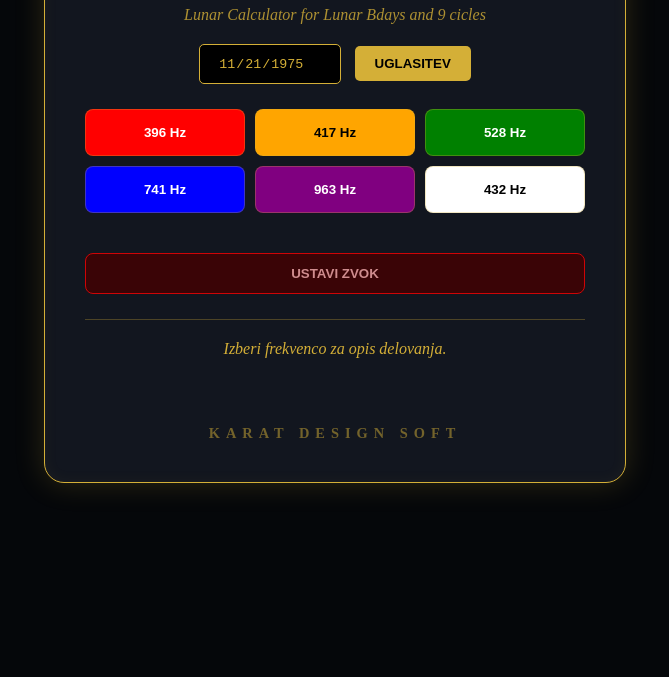
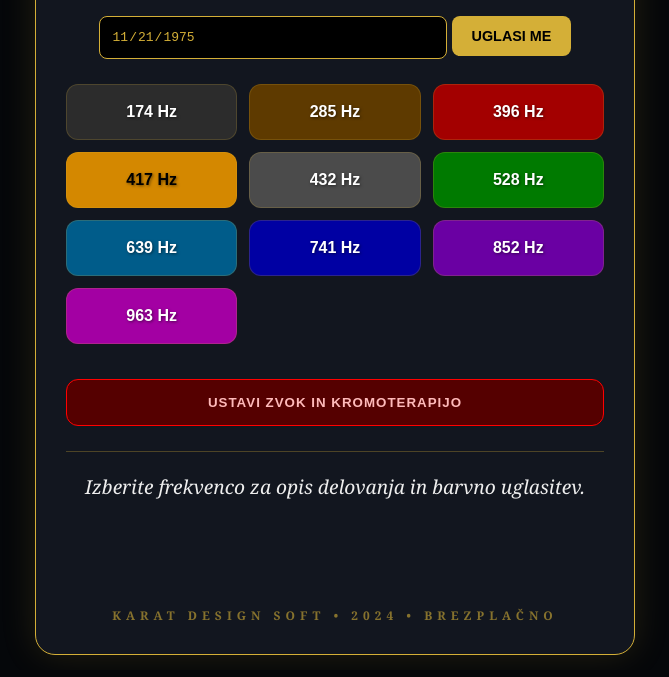
Before and after one commit to tetragrammatonresurrection-source/monad-harmony, a plain HTML site: page index.html in a window 1280 px wide. Shown: the part 163-840 px from the top of the page, without its empty margins (305-974 px from the left). Drawn offline with Linux system fonts and the light colour scheme.

Commit message:
Update index.html

```diff
--- a/index.html
+++ b/index.html
@@ -2,155 +2,137 @@
 <html lang="sl">
 <head>
     <meta charset="UTF-8">
-    <title>KARAT DESIGN - Harmonija</title>
+    <meta name="viewport" content="width=device-width, initial-scale=1.0">
+    <title>KARAT DESIGN - Monad Harmony</title>
     <style>
         body {
             background: #05070a;
-            color: #d4af37; /* Vsa razlaga v zlati barvi */
-            font-family: serif;
+            color: #d4af37;
+            font-family: 'Georgia', serif;
             display: flex;
             flex-direction: column;
             align-items: center;
-            padding: 20px;
+            padding: 15px;
             margin: 0;
             min-height: 100vh;
-            transition: background 0.8s ease;
+            transition: background 1.5s ease;
         }
 
         .box {
             background: #12161f;
             border: 1px solid #d4af37;
-            padding: 40px;
+            padding: 30px;
             border-radius: 20px;
-            max-width: 500px;
-            width: 90%;
+            max-width: 600px;
+            width: 100%;
+            box-sizing: border-box;
             text-align: center;
-            /* Glow efekt za celo kartico */
-            box-shadow: 0 0 30px rgba(212, 175, 55, 0.2), inset 0 0 15px rgba(212, 175, 55, 0.05);
-            position: relative;
-            margin-top: 50px;
+            box-shadow: 0 0 35px rgba(212, 175, 55, 0.15);
+            margin-top: 10px;
         }
 
-        h1 {
-            color: #d4af37;
-            font-variant: small-caps;
-            letter-spacing: 3px;
-            margin-top: 0;
-            text-shadow: 0 0 10px rgba(212, 175, 55, 0.3);
+        h1 { font-variant: small-caps; letter-spacing: 4px; margin-bottom: 5px; font-size: 1.8em; }
+
+        .grid {
+            display: grid;
+            grid-template-columns: repeat(3, 1fr);
+            gap: 12px;
+            margin: 25px 0;
         }
 
-        .grid { display: grid; grid-template-columns: 1fr 1fr 1fr; gap: 10px; margin: 25px 0; }
-
         .f-btn {
-            padding: 15px 5px;
+            padding: 18px 5px;
             cursor: pointer;
-            border: 1px solid rgba(212, 175, 55, 0.3);
+            border: 1px solid rgba(212, 175, 55, 0.2);
             font-weight: bold;
-            border-radius: 8px;
+            border-radius: 12px;
             color: white;
             transition: 0.3s;
+            font-size: 1em;
+            text-shadow: 1px 1px 3px rgba(0,0,0,0.5);
         }
-        .f-btn:hover { transform: scale(1.05); box-shadow: 0 0 15px rgba(212, 175, 55, 0.4); }
+
+        .f-btn:active { transform: scale(0.95); }
 
         .stop {
-            background: #400;
-            color: #ffaaaa;
+            background: #500;
+            color: #ffbaba;
             width: 100%;
-            padding: 12px;
+            padding: 15px;
             cursor: pointer;
             border: 1px solid #f00;
-            margin-top: 15px;
+            margin-top: 10px;
             font-weight: bold;
-            border-radius: 8px;
-            opacity: 0.8;
+            border-radius: 12px;
+            text-transform: uppercase;
+            letter-spacing: 1px;
         }
 
         #info {
             margin-top: 25px;
-            min-height: 45px;
+            min-height: 100px; /* Več prostora za besedilo */
             font-style: italic;
             border-top: 1px solid rgba(212, 175, 55, 0.3);
             padding-top: 20px;
-            color: #d4af37; /* Zlata razlaga */
+            line-height: 1.6;
+            font-size: 1.2em; /* Večja pisava za opise */
+            color: #eee;
         }
 
-        .sig {
-            margin-top: 40px;
-            color: #d4af37;
-            letter-spacing: 6px;
-            font-weight: bold;
-            opacity: 0.5;
-            font-size: 0.9em;
+        .sig { margin-top: 35px; letter-spacing: 5px; opacity: 0.6; font-size: 0.75em; font-weight: bold; }
+
+        input { padding: 12px; border: 1px solid #d4af37; background: #000; color: #d4af37; border-radius: 8px; font-size: 1em; width: 60%; }
+        button.calc-btn { background: #d4af37; color: #000; font-weight: bold; padding: 12px 20px; cursor: pointer; border: none; border-radius: 8px; font-size: 0.9em; margin-top: 10px; }
+
+        #rezultat { text-align: left; margin-top: 20px; border-top: 1px solid rgba(212, 175, 55, 0.3); padding-top: 15px; font-size: 1.1em; }
+        b { color: #d4af37; text-shadow: 0 0 8px rgba(212, 175, 55, 0.5); }
+
+        @media (max-width: 400px) {
+            .grid { grid-template-columns: 1fr 1fr; }
+            h1 { font-size: 1.5em; }
         }
-
-        input {
-            padding: 10px;
-            border: 1px solid #d4af37;
-            background: #000;
-            color: #d4af37;
-            border-radius: 5px;
-            text-align: center;
-        }
-
-        button.calc-btn {
-            background: #d4af37;
-            color: #000;
-            font-weight: bold;
-            padding: 10px 20px;
-            cursor: pointer;
-            border: none;
-            border-radius: 5px;
-            margin-left: 10px;
-        }
-
-        #rezultat {
-            text-align: left;
-            margin-top: 25px;
-            border-top: 1px solid rgba(212, 175, 55, 0.3);
-            padding-top: 20px;
-            display: none;
-            line-height: 1.8;
-            color: #d4af37; /* Zlata barva za rezultate */
-        }
-
-        b { color: #fff; text-shadow: 0 0 5px #d4af37; } /* Poudarki malce bolj svetli */
     </style>
 </head>
 <body>
 
 <div class="box">
     <h1>Monad Harmony</h1>
-    <p style="opacity: 0.8;"><i>Lunar Calculator for Lunar Bdays and 9 cicles</i></p>
+    <p style="opacity: 0.8; font-size: 0.95em;"><i>Brezplačna uglasitev frekvenc, barv in telesnih ciklov</i></p>
 
     <div style="margin: 20px 0;">
         <input type="date" id="datum" value="1975-11-21">
-        <button class="calc-btn" onclick="izracunaj()">UGLASITEV</button>
+        <button class="calc-btn" onclick="izracunaj()">UGLASI ME</button>
     </div>
 
-    <div id="rezultat">
-        <p>• Lunarna leta: <b id="r1"></b></p>
+    <div id="rezultat" style="display:none;">
+        <p>• Lunarna starost: <b id="r1"></b> let</p>
         <p>• Cikli zorenja (266 dni): <b id="r2"></b></p>
         <p>• Naslednja biološka prenova: <b id="r3"></b></p>
     </div>
 
     <div class="grid">
-        <button class="f-btn" style="background:#ff0000" onclick="igraj(396, '396Hz: Osvobajanje strahu in prizemljitev.', '#200')">396 Hz</button>
-        <button class="f-btn" style="background:#ffa500; color:black;" onclick="igraj(417, '417Hz: Odpravljanje negativnosti in spremembe.', '#210')">417 Hz</button>
-        <button class="f-btn" style="background:#008000" onclick="igraj(528, '528Hz: Frekvenca ljubezni in popravljanje DNK.', '#020')">528 Hz</button>
-        <button class="f-btn" style="background:#0000ff" onclick="igraj(741, '741Hz: Čiščenje in izražanje duhovne resnice.', '#002')">741 Hz</button>
-        <button class="f-btn" style="background:#800080" onclick="igraj(963, '963Hz: Prebujanje enosti in vrnitev k Monadi.', '#202')">963 Hz</button>
-        <button class="f-btn" style="background:#ffffff; color:black;" onclick="igraj(432, '432Hz: Naravna uglasitev in notranji mir.', '#111')">432 Hz</button>
+        <button class="f-btn" style="background:#2c2c2c" onclick="igraj(174, '174 Hz: Naravni anestetik. Zmanjšuje fizično bolečino in daje organom občutek varnosti.', '#0a0a12')">174 Hz</button>
+        <button class="f-btn" style="background:#5e3a00" onclick="igraj(285, '285 Hz: Regeneracija celic in tkiv. Pomaga pri celjenju in obnavljanju energijskega polja.', '#1a1200')">285 Hz</button>
+        <button class="f-btn" style="background:#a30000" onclick="igraj(396, '396 Hz: Osvobajanje od strahu in krivde. Odpravlja blokade in omogoča prizemljitev.', '#300000')">396 Hz</button>
+        <button class="f-btn" style="background:#d48800; color: #000;" onclick="igraj(417, '417 Hz: Čiščenje travm in negativnosti. Spodbuja spremembe in odpira pot novim začetkom.', '#301a00')">417 Hz</button>
+        <button class="f-btn" style="background:#4b4b4b" onclick="igraj(432, '432 Hz: Naravna resonanca vesolja. Prinaša globok notranji mir in jasnost misli.', '#121812')">432 Hz</button>
+        <button class="f-btn" style="background:#007a00" onclick="igraj(528, '528 Hz: Frekvenca ljubezni in čudežev. Znana po učinkih na popravljanje DNK in vitalnost.', '#002000')">528 Hz</button>
+        <button class="f-btn" style="background:#005c8a" onclick="igraj(639, '639 Hz: Harmonizacija odnosov. Izboljšuje komunikacijo, razumevanje in ljubezen med ljudmi.', '#001420')">639 Hz</button>
+        <button class="f-btn" style="background:#0000a3" onclick="igraj(741, '741 Hz: Razstrupljanje telesa in duha. Spodbuja samoizražanje in iskanje resnice.', '#000035')">741 Hz</button>
+        <button class="f-btn" style="background:#6a00a3" onclick="igraj(852, '852 Hz: Prebujanje intuicije. Pomaga videti globlji smisel in se vrniti k duhovnemu redu.', '#1d0035')">852 Hz</button>
+        <button class="f-btn" style="background:#a300a3" onclick="igraj(963, '963 Hz: Frekvenca bogov / Enosti. Aktivira češariko in povezuje z univerzalno zavestjo.', '#300030')">963 Hz</button>
     </div>
 
-    <button class="stop" onclick="ustavi()">USTAVI ZVOK</button>
-    <div id="info">Izberi frekvenco za opis delovanja.</div>
+    <button class="stop" onclick="ustavi()">Ustavi zvok in kromoterapijo</button>
+    <div id="info">Izberite frekvenco za opis delovanja in barvno uglasitev.</div>
 
-    <div class="sig">KARAT DESIGN SOFT</div>
+    <div class="sig">KARAT DESIGN SOFT • 2024 • BREZPLAČNO</div>
 </div>
 
 <script>
-    var avdio = null;
-    var oscilator = null;
+    let avdio = null;
+    let oscilator = null;
+    let ojacanje = null;
 
     function igraj(f, opis, barva) {
         if (!avdio) { avdio = new (window.AudioContext || window.webkitAudioContext)(); }
@@ -159,33 +141,42 @@
         ustavi();
 
         document.body.style.background = barva;
-        document.getElementById('info').innerText = opis;
+        document.getElementById('info').innerHTML = "<strong>" + opis + "</strong>";
 
         oscilator = avdio.createOscillator();
-        var ojacanje = avdio.createGain();
+        ojacanje = avdio.createGain();
+
+        oscilator.type = 'sine';
         oscilator.frequency.value = f;
-        ojacanje.gain.value = 0.05;
+
+        ojacanje.gain.setValueAtTime(0, avdio.currentTime);
+        ojacanje.gain.linearRampToValueAtTime(0.06, avdio.currentTime + 0.1);
+
         oscilator.connect(ojacanje);
         ojacanje.connect(avdio.destination);
         oscilator.start();
     }
 
     function ustavi() {
-        if (oscilator) { oscilator.stop(); oscilator = null; }
+        if (oscilator) {
+            ojacanje.gain.linearRampToValueAtTime(0, avdio.currentTime + 0.1);
+            oscilator.stop(avdio.currentTime + 0.2);
+            oscilator = null;
+        }
         document.body.style.background = "#05070a";
-        document.getElementById('info').innerText = "Izberi frekvenco za opis delovanja.";
+        document.getElementById('info').innerText = "Izberite frekvenco za opis delovanja in barvno uglasitev.";
     }
 
     function izracunaj() {
-        var d = new Date(document.getElementById('datum').value);
-        var danes = new Date();
-        var razlika = Math.floor((danes - d) / (1000 * 60 * 60 * 24));
-        var cikel = Math.floor(razlika / 266) + 1;
-        var naslednji = new Date(d);
+        const d = new Date(document.getElementById('datum').value);
+        const danes = new Date();
+        const razlikaDni = Math.floor((danes - d) / (1000 * 60 * 60 * 24));
+        const cikel = Math.floor(razlikaDni / 266) + 1;
+        const naslednji = new Date(d);
         naslednji.setDate(d.getDate() + (cikel * 266));
 
-        document.getElementById('r1').innerText = (razlika/354.37).toFixed(1);
-        document.getElementById('r2').innerText = (razlika/266).toFixed(1);
+        document.getElementById('r1').innerText = (razlikaDni / 354.37).toFixed(1);
+        document.getElementById('r2').innerText = (razlikaDni / 266).toFixed(1);
         document.getElementById('r3').innerText = naslednji.toLocaleDateString('sl-SI');
         document.getElementById('rezultat').style.display = 'block';
     }
```
